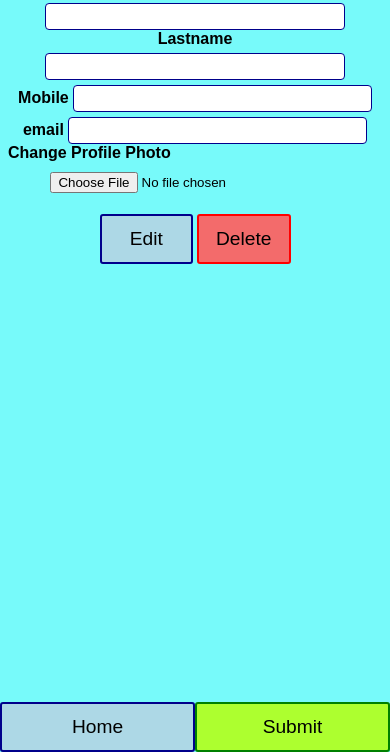
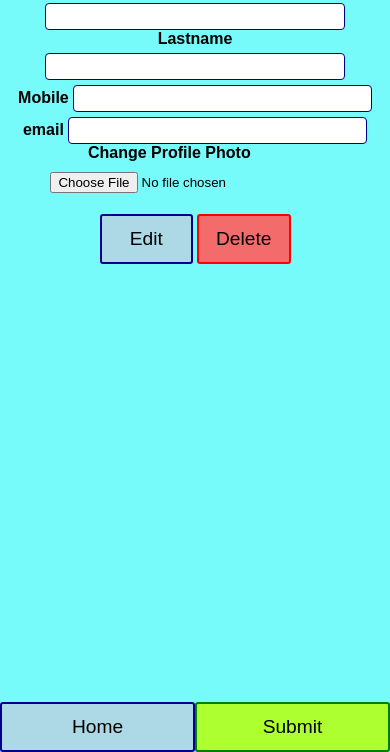
Before and after one commit to deanvd-ITvarsity/Module-12-Assessment-2, a plain HTML site: page edit-contact.html in a window 390 px wide. Both pictures are taken after a click on the button "Edit". Shown: the part 92-844 px from the top of the page. Drawn offline with Linux system fonts and the light colour scheme; no server answers.

Commit message:
Updated Contact-style.css

```diff
--- a/contact-style.css
+++ b/contact-style.css
@@ -231,9 +231,13 @@ label {
     border-radius: 4px;
 }
 
-
-/* Styling Avatar Label */
-
 #avatarlabel {
     float: left;
+    margin-left: 80px;
 }
+
+@media(max-width:768px) {
+    #avatarlabel {
+        float: left;
+    }
+}
```
